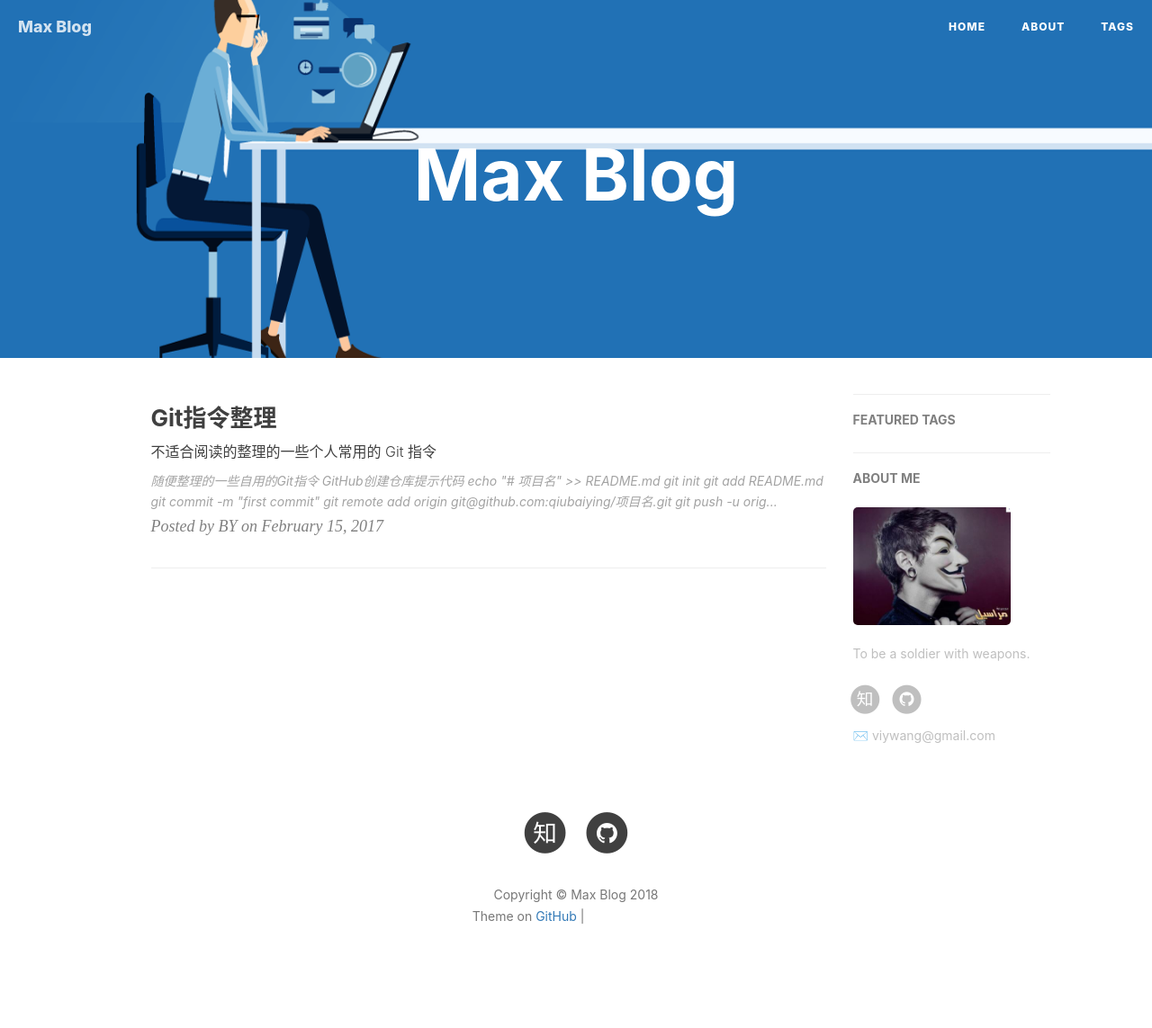
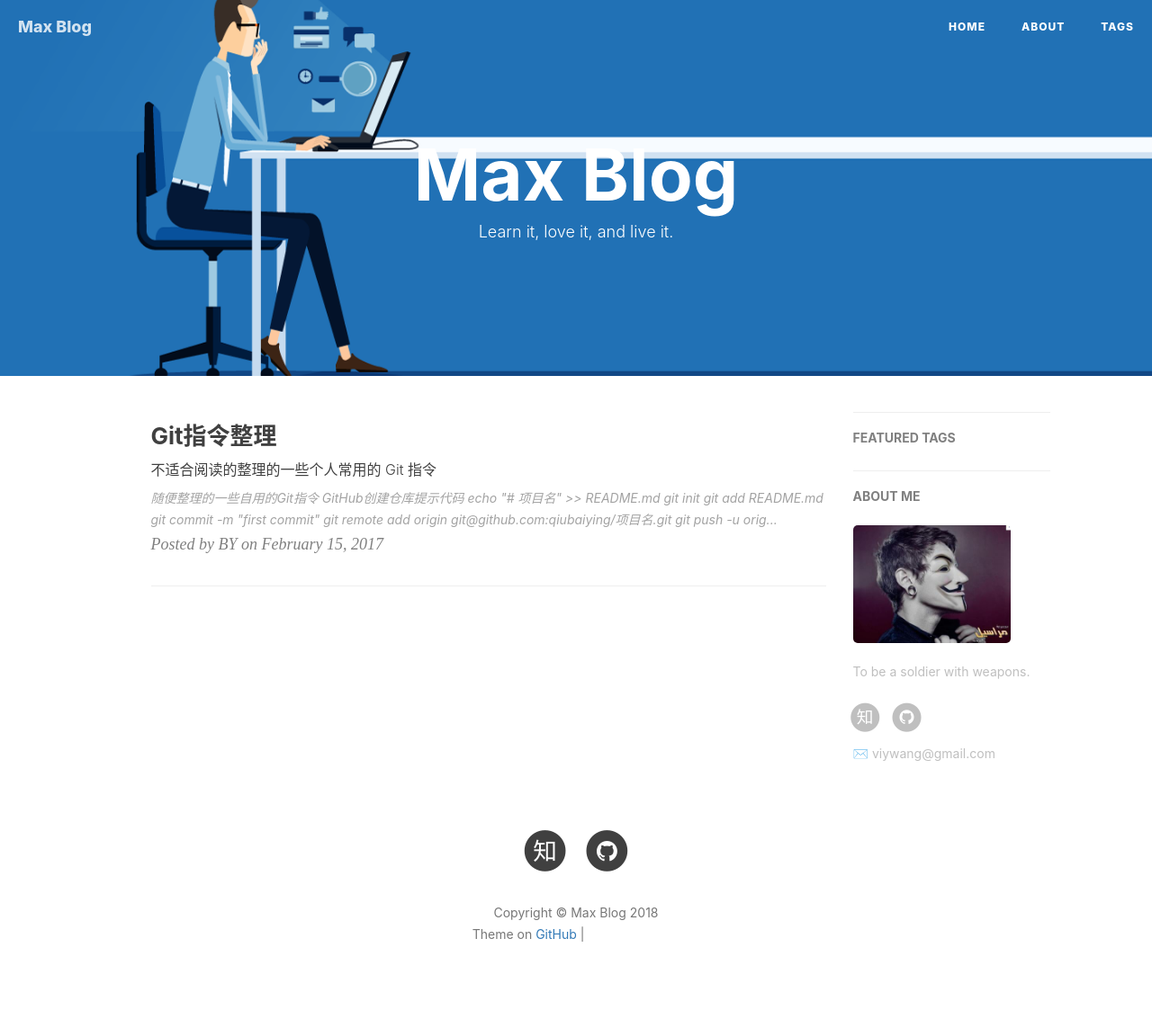
Before and after one commit to VVViy/VVViy.github.io, a Jekyll site: the page built from index.html, in a window 1280 px wide. Shown: the whole page at 90% size. Built offline with Jekyll 4.4.1, drawn with Linux system fonts in a browser that asks for light colours; nearby versions of some CDN libraries; the list of posts is cut into pages by our own code; comment, search, counter and statistics services are not loaded; grey boxes are pictures that could not be loaded.

Commit message:
Update index.html

```diff
--- a/index.html
+++ b/index.html
@@ -1,6 +1,6 @@
 ---
 layout: page
-description: " "
+description: "Learn it, love it, and live it."
 ---
 
 {% for post in paginator.posts %}
```
